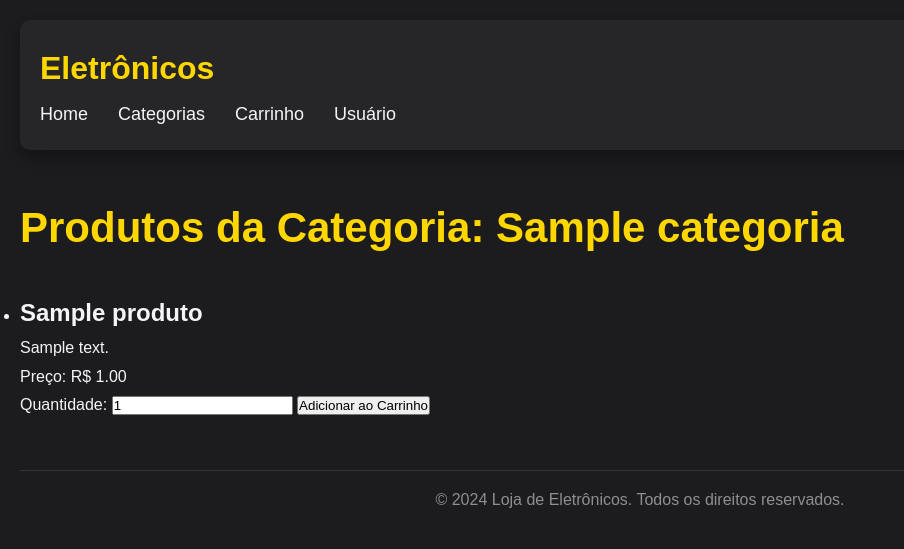
After one commit to GSDolenc/site-BD-e_commerce, a Flask app: page /categoria/1 in a window 1280 px wide. The commit adds this page. Shown: the top 549 px of the page, without its empty margins (0-904 px from the left). Run offline with Flask 3, Linux system fonts and the light colour scheme; tables that the repository leaves empty hold one stand-in row (values such as "Sample post").

Commit message:
busca categoria

```diff
--- a/BD.py
+++ b/BD.py
@@ -28,20 +28,35 @@ class Database:
         except Error as e:
             print("Erro ao conectar ao MySQL", e)
 
-    def ListaCategorias(self):
+    def listarCategorias(self):
         if self.conexao.is_connected():
             cursor = self.conexao.cursor()
-            cursor.execute("SELECT * FROM Categoria;")
-            registros = cursor.fetchall()
-            return registros
-        return []
+            sql_query = "SELECT * FROM Categoria"
+            cursor.execute(sql_query)
+            categorias = cursor.fetchall()
+            return categorias
 
-    def inserirCategoria(self, categoria):
+    def listarProdutosPorCategoria(self, id_categoria):
         if self.conexao.is_connected():
             cursor = self.conexao.cursor()
-            sql_insert = "INSERT INTO Categoria (nome, descricao) VALUES (%s, %s)"
-            valores = (categoria.nome, categoria.descricao)
-            cursor.execute(sql_insert, valores)
+            sql_query = "SELECT * FROM Produto WHERE Categoria_idCategoria = %s"
+            cursor.execute(sql_query, (id_categoria,))
+            produtos = cursor.fetchall()
+            return produtos
+
+    def buscarCategoriaPorId(self, id_categoria):
+        if self.conexao.is_connected():
+            cursor = self.conexao.cursor()
+            sql_query = "SELECT * FROM Categoria WHERE idCategoria = %s"
+            cursor.execute(sql_query, (id_categoria,))
+            categoria = cursor.fetchone()
+            return categoria
+
+    def inserirCategoria(self, nome, descricao):
+        if self.conexao.is_connected():
+            cursor = self.conexao.cursor()
+            sql_insert = "INSERT INTO Categoria (Nome, Descricao) VALUES (%s, %s)"
+            cursor.execute(sql_insert, (nome, descricao))
             self.conexao.commit()
 
     def ListaProdutos(self):
--- a/app.py
+++ b/app.py
@@ -13,6 +13,25 @@ def index():
     produtos = db.ListaProdutos()
     return render_template('index.html', produtos=produtos)
 
+@app.route('/categoria')
+def listar_categorias():
+    categorias = db.listarCategorias()
+    return render_template('categoria.html', categorias=categorias)
+
+@app.route('/cadastro_categoria', methods=['GET', 'POST'])
+def cadastrar_categoria():
+    if request.method == 'POST':
+        nome = request.form.get('nome')
+        descricao = request.form.get('descricao')
+
+        if nome and descricao:
+            db.inserirCategoria(nome, descricao)
+            return redirect(url_for('listar_categorias'))
+        else:
+            return "Todos os campos são obrigatórios", 400
+
+    return render_template('cadastro_categoria.html')
+
 @app.route('/adicionar_carrinho/<int:id_produto>', methods=['POST'])
 def adicionar_carrinho(id_produto):
     quantidade = request.form.get('quantidade')
@@ -23,6 +42,13 @@ def adicionar_carrinho(id_produto):
         return redirect(url_for('carrinho'))
     else:
         return redirect(url_for('login_usuario'))
+
+@app.route('/categoria/<int:id_categoria>')
+def produtos_por_categoria(id_categoria):
+    produtos = db.listarProdutosPorCategoria(id_categoria)
+    categoria = db.buscarCategoriaPorId(id_categoria)  # Opcional, para exibir o nome da categoria
+    return render_template('produtos_categoria.html', produtos=produtos, categoria=categoria)
+
 
 @app.route('/carrinho')
 def carrinho():
@@ -42,6 +68,7 @@ def limpar_carrinho():
     db.limparCarrinho(id_usuario)
 
     return redirect(url_for('carrinho'))
+
 
 
 @app.route('/finalizar_compra', methods=['GET', 'POST'])
--- a/templates/categoria.html
+++ b/templates/categoria.html
@@ -29,7 +29,7 @@
                     <ul>
     {% for categoria in categorias %}
         <li>
-                                <h2>{{ categoria[1] }}</h2>
+            <h2><a href="{{ url_for('produtos_por_categoria', id_categoria=categoria[0]) }}">{{ categoria[1] }}</a></h2>
             <p>{{ categoria[2] }}</p>
         </li>
     {% endfor %}
--- a/templates/index.html
+++ b/templates/index.html
@@ -38,7 +38,7 @@
                     <p>{{ produto['Descrição'] }}</p>
                     <p>R$ {{ produto['Preço'] }}</p>
                     <form action="{{ url_for('adicionar_carrinho', id_produto=produto.idProduto) }}" method="post">
-                         <input type="number" name="quantidade" min="1" value="1">
+                         <input type="number" name="quantidade" min="1" value="0">
                         <button type="submit">Adicionar ao Carrinho</button>
                     </form>
 
--- /dev/null
+++ b/templates/produtos_categoria.html
@@ -0,0 +1,50 @@
+<!DOCTYPE html>
+<html lang="pt-br">
+<head>
+    <meta charset="UTF-8">
+    <meta name="viewport" content="width=device-width, initial-scale=1.0">
+    <title>Produtos - {{ categoria[1] }}</title>
+    <link rel="stylesheet" href="{{ url_for('static', filename='styles.css') }}">
+</head>
+<body>
+    <header>
+        <nav>
+            <div class="logo">Eletrônicos</div>
+            <ul>
+                <li><a href="/">Home</a></li>
+                <li><a href="/categoria">Categorias</a></li>
+                <li><a href="/carrinho">Carrinho</a></li>
+                <li><a href="/usuario">Usuário</a></li>
+            </ul>
+        </nav>
+    </header>
+
+    <main>
+        <h1>Produtos da Categoria: {{ categoria[1] }}</h1>
+        <div class="produtos-lista">
+            {% if produtos %}
+                <ul>
+                    {% for produto in produtos %}
+                        <li>
+                            <h2>{{ produto[1] }}</h2>
+                            <p>{{ produto[2] }}</p>
+                            <p>Preço: R$ {{ produto[3] }}</p>
+                            <form action="{{ url_for('adicionar_carrinho', id_produto=produto[0]) }}" method="POST">
+                                <label for="quantidade">Quantidade:</label>
+                                <input type="number" name="quantidade" value="1" min="1" required>
+                                <button type="submit">Adicionar ao Carrinho</button>
+                            </form>
+                        </li>
+                    {% endfor %}
+                </ul>
+            {% else %}
+                <p>Não há produtos nesta categoria.</p>
+            {% endif %}
+        </div>
+    </main>
+
+    <footer>
+        <p>&copy; 2024 Loja de Eletrônicos. Todos os direitos reservados.</p>
+    </footer>
+</body>
+</html>
```
Lines whose indentation alone changed are shown as unchanged.
